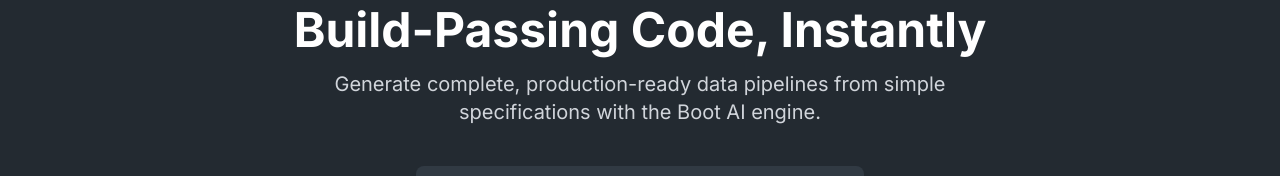
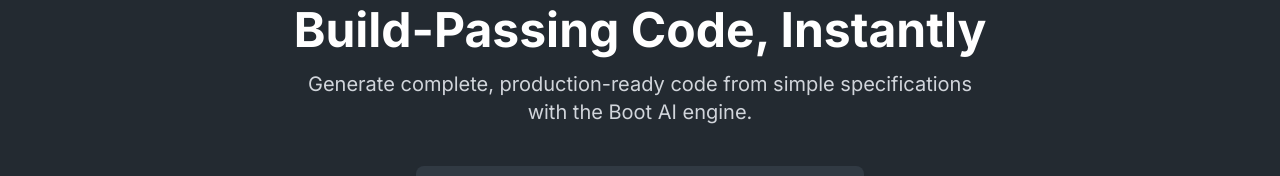
Before and after one commit to renbytes/bootcode-web-ui, a React (Vite) app: page / in a window 1280 px wide. Shown: the part 218-394 px from the top of the page. Built offline with nearby package versions, Linux system fonts and the light colour scheme; no server answers; the database is empty; the HTML template or start-up script is replaced by a standard one.

Commit message:
update home page language

```diff
--- a/src/pages/Home.tsx
+++ b/src/pages/Home.tsx
@@ -85,7 +85,7 @@
           <Package size={64} className="mx-auto mb-4 text-accent" />
           <h1 className="text-4xl md:text-5xl font-bold mb-4">Build-Passing Code, Instantly</h1>
           <p className="text-lg md:text-xl text-gray-300 mb-10 max-w-2xl mx-auto">
-            Generate complete, production-ready data pipelines from simple specifications with the Boot AI engine.
+            Generate complete, production-ready code from simple specifications with the Boot AI engine.
           </p>
 
           {/* Installation Command Block */}
```
